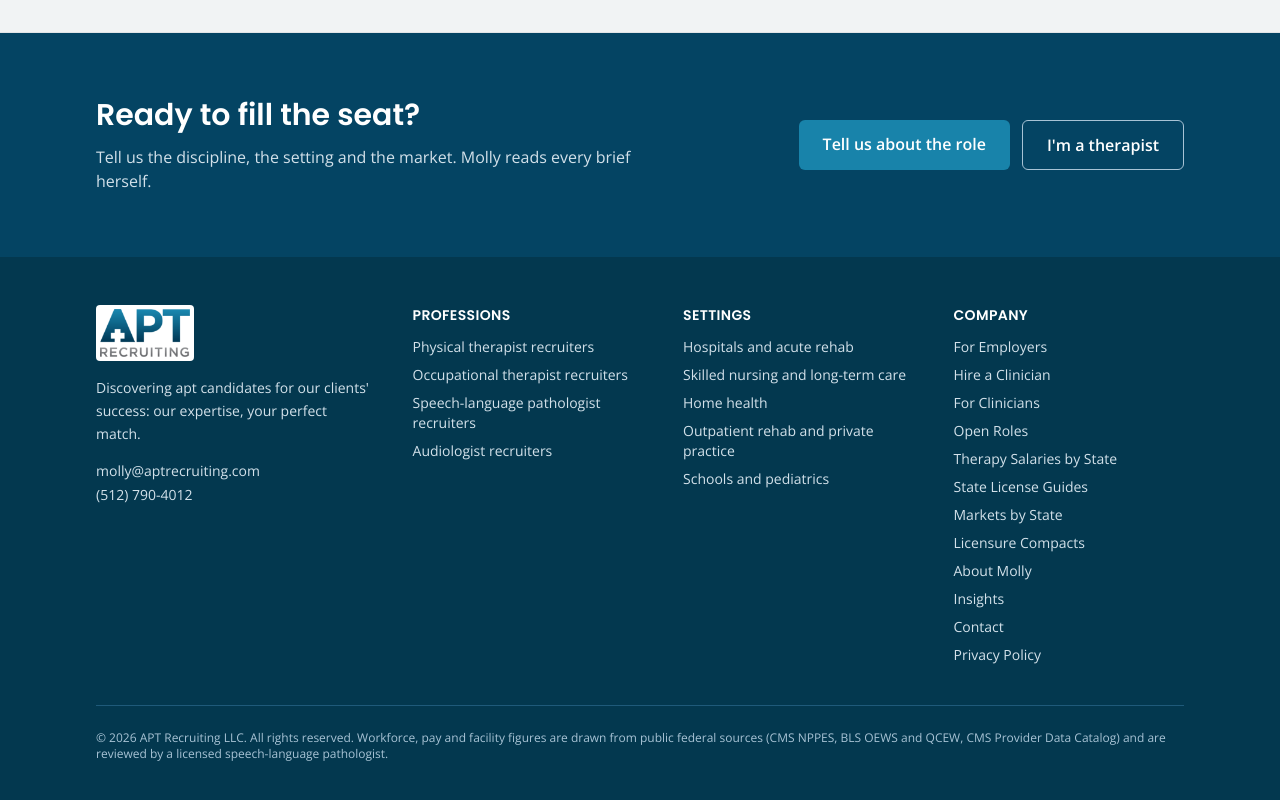
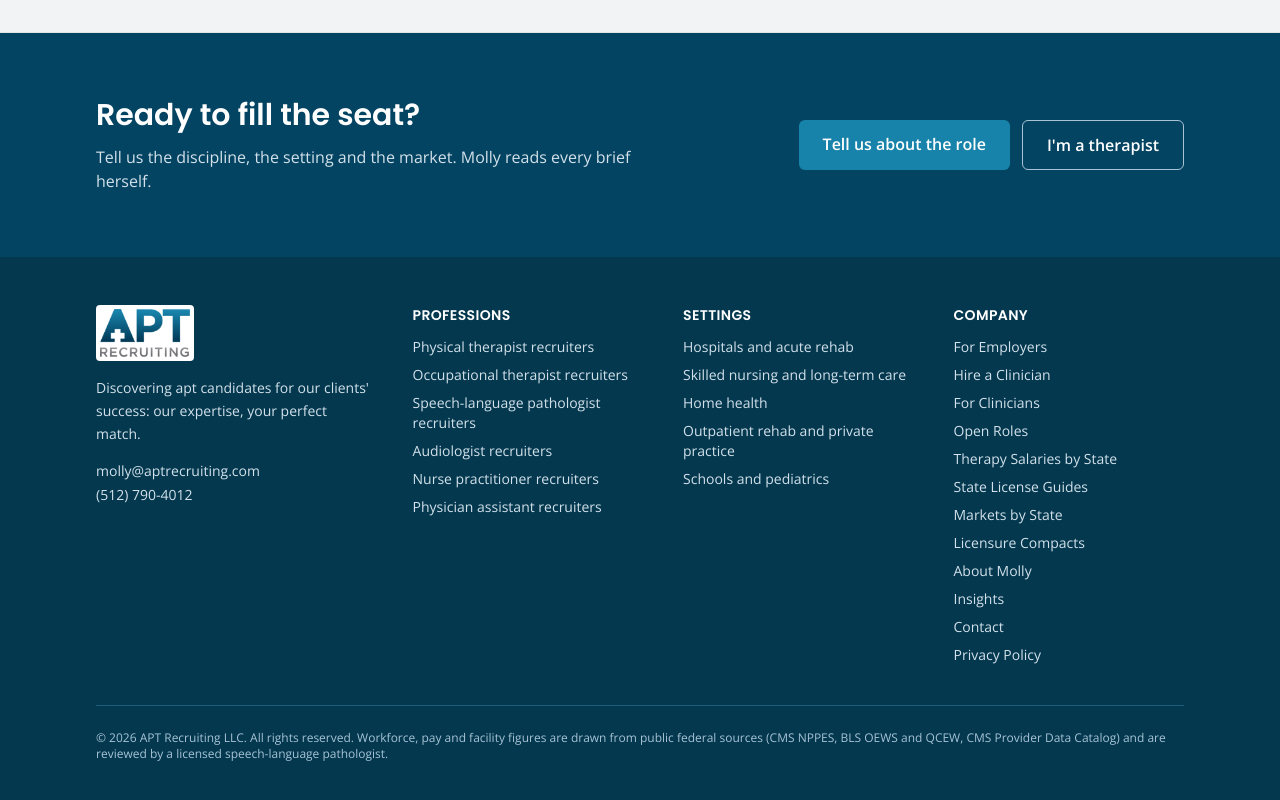
Before and after one commit to mollyjsalinas/Website, a Next.js app: page / in a window 1280 px wide. Shown: the part 6174-6974 px from the top of the page. Built offline with nearby package versions, Linux system fonts and the light colour scheme; no server answers.

Commit message:
Add NP and PA employer recruiting pages

```diff
--- a/src/components/Footer.tsx
+++ b/src/components/Footer.tsx
@@ -53,6 +53,16 @@ export function Footer() {
                   </Link>
                 </li>
               ))}
+              <li>
+                <Link href="/nurse-practitioner-recruiters/" className="hover:text-teal-200">
+                  Nurse practitioner recruiters
+                </Link>
+              </li>
+              <li>
+                <Link href="/physician-assistant-recruiters/" className="hover:text-teal-200">
+                  Physician assistant recruiters
+                </Link>
+              </li>
             </ul>
           </nav>
 
```
